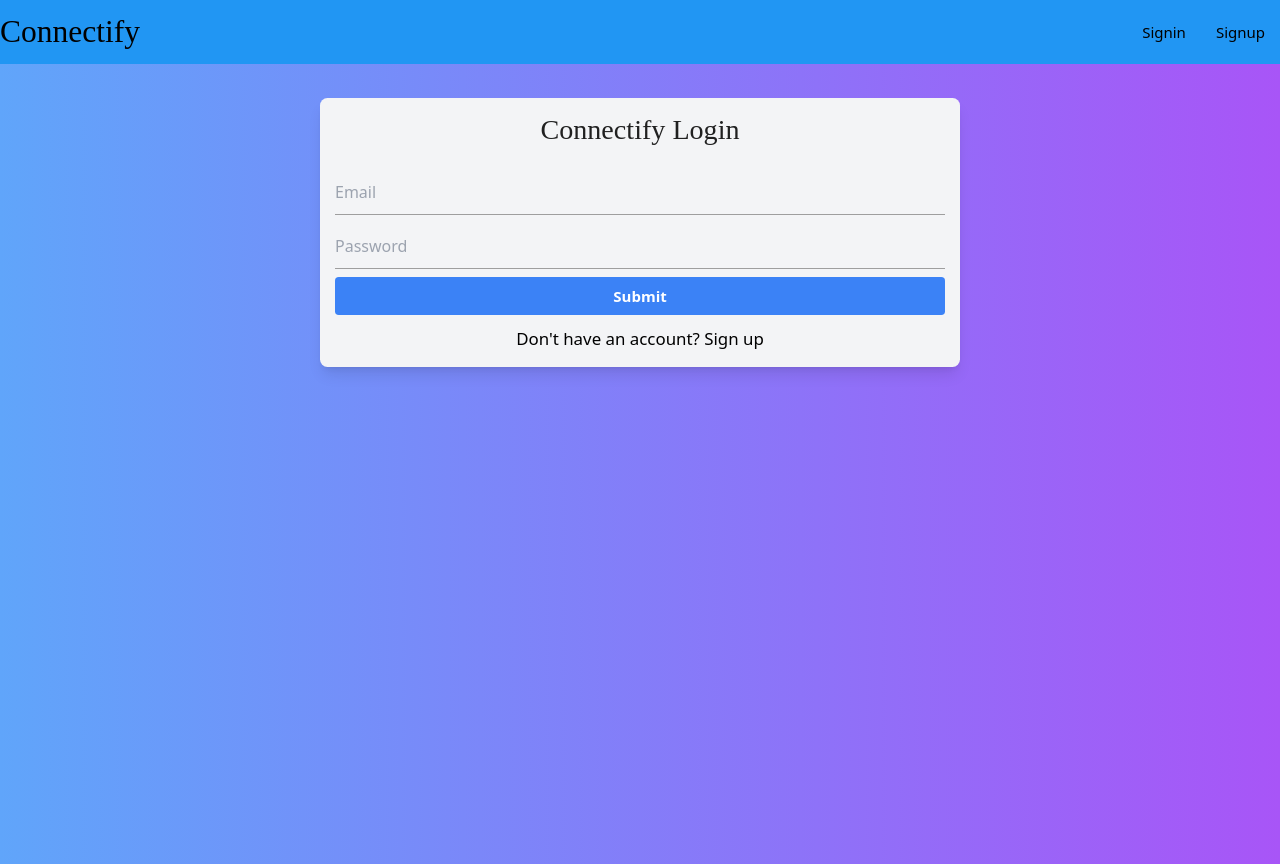
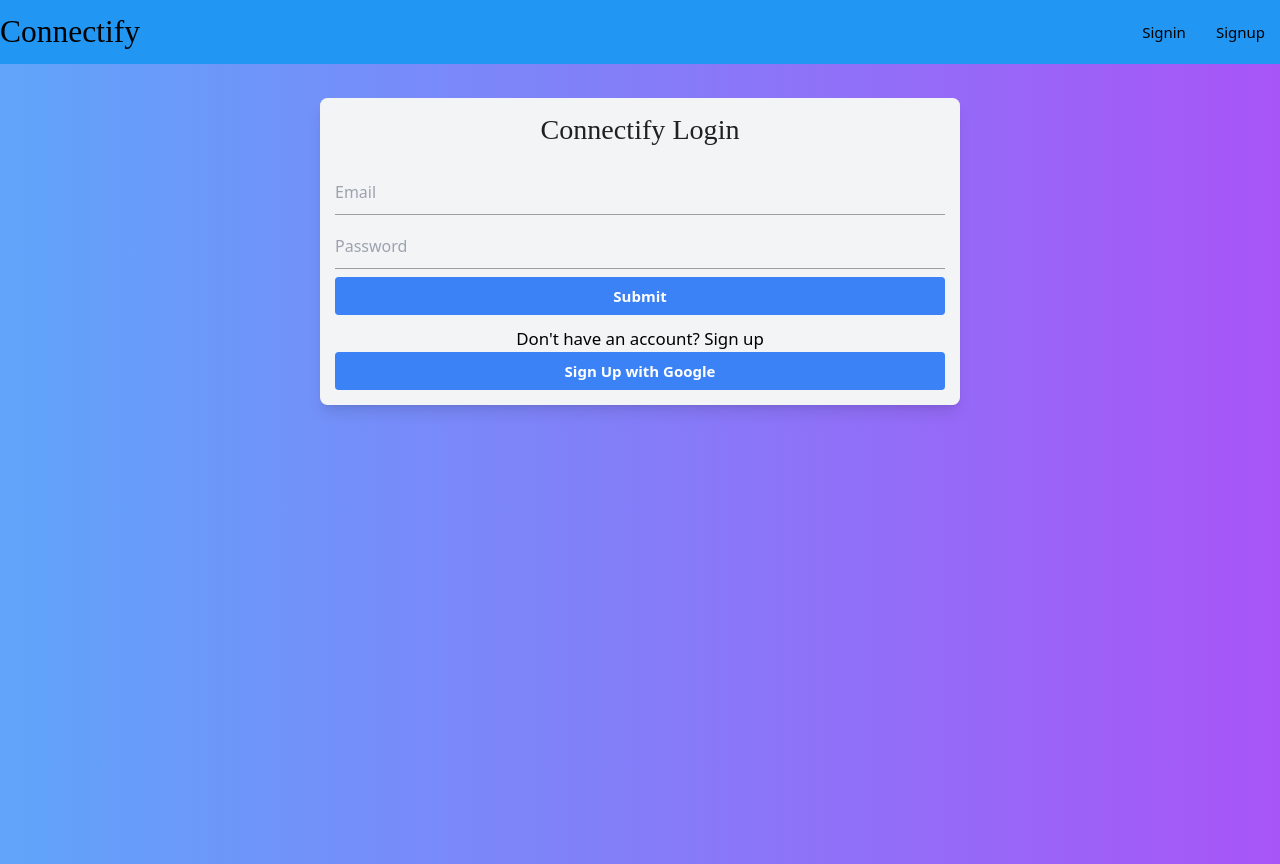
Before and after one commit to Madhurgupta12/Connectify, a React (Create React App) app in the folder myapp/: page /signin in a window 1280 px wide. Built offline with nearby package versions, Linux system fonts and the light colour scheme.

Commit message:
Google Authorisation Done

```diff
--- a/myapp/package.json
+++ b/myapp/package.json
@@ -6,6 +6,7 @@
     "@testing-library/jest-dom": "^5.17.0",
     "@testing-library/react": "^13.4.0",
     "@testing-library/user-event": "^13.5.0",
+    "firebase": "^10.9.0",
     "react": "^18.2.0",
     "react-dom": "^18.2.0",
     "react-router-dom": "^6.21.1",
--- a/myapp/src/Component/Login.js
+++ b/myapp/src/Component/Login.js
@@ -4,11 +4,82 @@ import swal from "sweetalert"
 import {Link,useNavigate} from "react-router-dom"
 import {useState,useEffect} from "react"
 import {UserContext} from "../App"
+import firebase from 'firebase/compat/app';
+import 'firebase/compat/auth';
 const Login = () => {
+
   const{state,dispatch}=useContext(UserContext);
   const[email,setEmail]=useState("");
   const[password,setPassword]=useState("");
    const Navigate=useNavigate();
+
+   const firebaseConfig = {
+    apiKey: "AIzaSyBSNZ3ZAnLe8qJa5EyJAYnJ3tm8LlCk5MM",
+    authDomain: "connectify-e7580.firebaseapp.com",
+    projectId: "connectify-e7580",
+  };
+  firebase.initializeApp(firebaseConfig);
+
+
+   const handleSignIn = async() => {
+    const provider = new firebase.auth.GoogleAuthProvider();
+    firebase.auth().signInWithPopup(provider)
+      .then((result) => {
+        const user = result.user;
+        console.log(user);
+        const nn=user.displayName;
+        const em=user.email;
+        const pp=user.uid;
+        fetch("http://localhost:5001/google",{
+          method: "POST",
+          headers:{
+          "Content-Type": "application/json"
+          },
+          body:JSON.stringify({
+          name:nn,email:em,password:pp
+          })
+
+        }).then(res=>res.json())
+        .then(result=>{
+
+          if(result.success==false)
+          {
+            swal({
+              text: "Unsuccessful response",
+              icon: "error",
+              buttons: false,
+              timer: 3000,
+            });
+          }
+          else
+          {
+          swal({
+            text: "Successfully SignIn",
+            icon: "success",
+            buttons: false,
+            timer: 3000,
+
+          });
+          // console.log(data);
+          // console.log(JSON.stringify(data.user));
+
+          localStorage.setItem("jwt",result.token);
+          localStorage.setItem("user",JSON.stringify(result.user));
+         dispatch({type:"USER",payload:result.user})
+          Navigate("/");
+        }
+        })
+        .catch(err=>{
+
+          console.log(err);
+        })
+      })
+      .catch((error) => {
+        const errorCode = error.code;
+        const errorMessage = error.message;
+        console.error('Sign-in error:', errorCode, errorMessage);
+      });
+  }
 
 
 const postData=()=>{
@@ -19,7 +90,7 @@ fetch("http://localhost:5001/signin",{
   "Content-Type": "application/json"
   },
   body:JSON.stringify({
- email,password
+   email:email,password:password
   })
 
 }).then(res=>res.json())
@@ -42,7 +113,7 @@ fetch("http://localhost:5001/signin",{
     buttons: false,
     timer: 3000,
   });
-  //console.log(data);
+  // console.log(data);
   // console.log(JSON.stringify(data.user));
 
   localStorage.setItem("jwt",data.token);
@@ -87,6 +158,14 @@ dispatch({type:"USER",payload:data.user})
     <h5 className="mt-3 text-center">
       <Link to="/signup" className="text-blue-400 text-lg">Don't have an account? Sign up</Link>
     </h5>
+    <button
+       onClick={()=>handleSignIn()}
+      className="w-full bg-blue-500 hover:bg-blue-600 text-white font-bold py-2 px-4 rounded focus:outline-none focus:shadow-outline"
+      type="submit"
+    >
+      Sign Up with Google
+    </button>
+
   </div>
 </div>
 </div>
```
Also changed, not shown: 1 other file (tests, documents, lock files or other folders).
